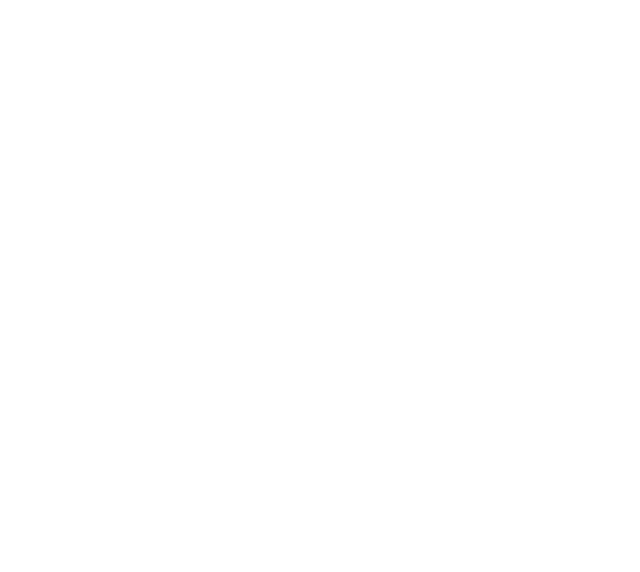
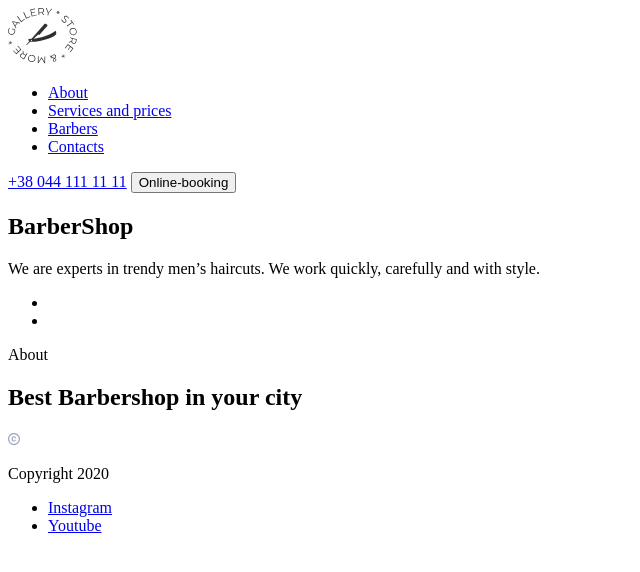
Before and after one commit to iratsaruk13/barbershop, a plain HTML site: page index.html in a window 1280 px wide. Shown: the whole page, without its empty margins (0-640 px from the left). Drawn offline with Linux system fonts and the light colour scheme.

Commit message:
1 commit

```diff
--- a/index.html
+++ b/index.html
@@ -3,9 +3,58 @@
     <head>
         <meta charset="utf-8">
         <meta name="viewport" content="width=device-width, initial-scale=1.0" >
-        <title>Documents</title>
+        <title>1Lesson</title>
     </head>
     <body>
+        <header>
+<a href="#">
+<img src="./images/Logo.svg" alt="logo">
+</a>
+<nav>
+<ul>
+    <li> <a href="#">About</a></li>
+    <li> <a href="#">Services and prices</a></li>
+    <li> <a href="#">Barbers</a></li>
+    <li> <a href="#">Contacts</a></li>
+</ul>
+</nav>
+<a href="tel:+380441111111">+38 044 111 11 11</a>
+<button type="button">Online-booking</button>
+        </header>
 
+        <main>
+<section>
+    <h1>BarberShop</h1>
+    <p>We are experts in trendy men’s haircuts.
+    We work quickly, carefully and with style.</p>
+</section>
+<section>
+    <ul>
+        <li>
+            <img src="" alt="">
+        </li>
+        <li>
+            <img src="" alt="">
+        </li>
+    </ul>
+    <div>
+        <p>About</p>
+        <h2>Best Barbershop in your city</h2>
+    </div>
+</section>
+        </main>
+
+        <footer>
+            <img src="./images/Group.svg" alt="copy">
+            <p>Copyright 2020</p>
+            <ul>
+                <li>
+                    <a href="http://" target="_blank" rel="noopener noreferrer">Instagram</a>
+                </li>
+                <li>
+                    <a href="http://" target="_blank" rel="noopener noreferrer">Youtube</a>
+                </li>
+            </ul>
+        </footer>
     </body>
 </html>
```
Also changed, not shown: images/Group.svg (added), images/Logo.svg (added), images/Slider.jpg (added).
